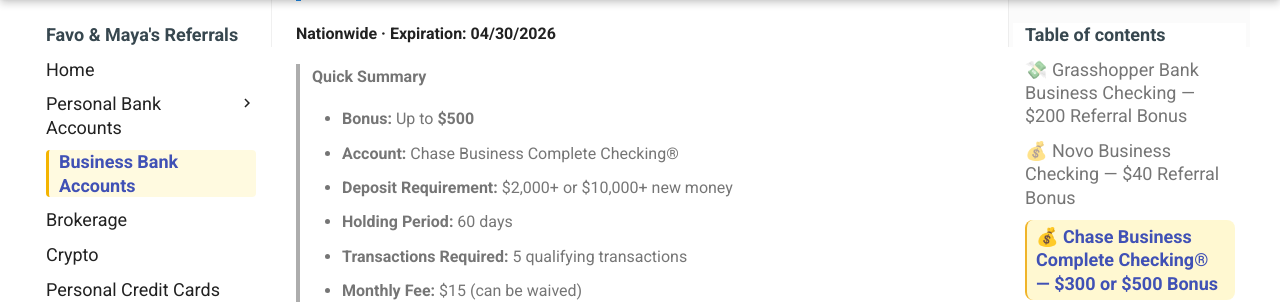
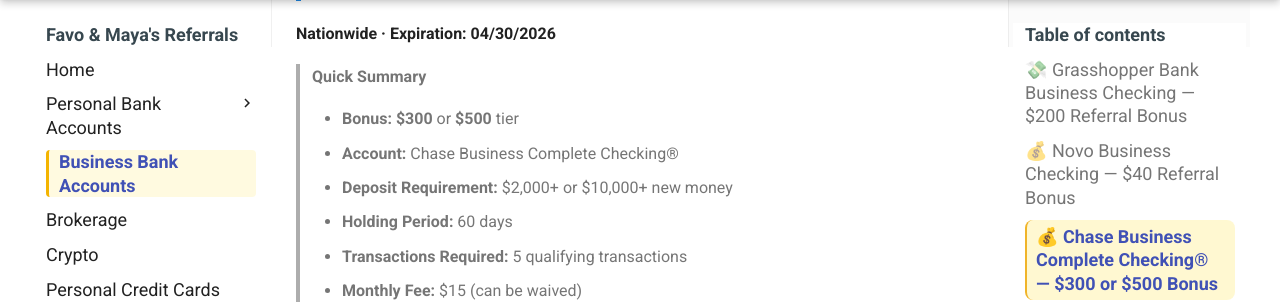
Before and after one commit to whispersofzephyr/favolinkhub-site, an MkDocs documentation site: the page built from docs/business-bank.md, in a window 1280 px wide and 900 px high, scrolled down 2130 px. Shown: the part 151-453 px from the top of the window. Built offline with MkDocs 1.6.1 and Material for MkDocs 9.7.7, drawn with Linux system fonts in a browser that asks for light colours.

Commit message:
Update business-bank.md

```diff
--- a/docs/business-bank.md
+++ b/docs/business-bank.md
@@ -58,7 +58,7 @@ Grasshopper Bank is offering an **easy $200 referral bonus** when you open a new
 
 > **Quick Summary**
 >
-> - **Bonus:** Up to **$500**
+> - **Bonus:** **$300** or **$500** tier
 > - **Account:** Chase Business Complete Checking®
 > - **Deposit Requirement:** $2,000+ or $10,000+ new money
 > - **Holding Period:** 60 days
```
